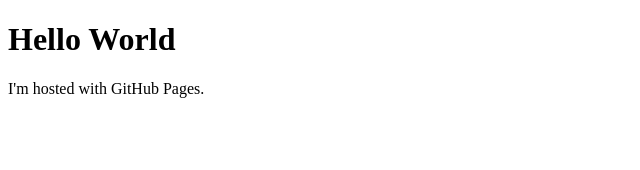
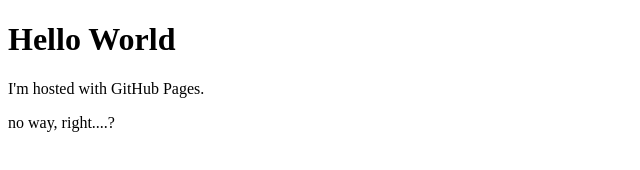
Before and after one commit to SchaafLaura/transberg.github.io, a plain HTML site: page index.html in a window 1280 px wide. Shown: the whole page, without its empty margins (0-640 px from the left). Drawn offline with Linux system fonts and the light colour scheme.

Commit message:
Update index.html

```diff
--- a/index.html
+++ b/index.html
@@ -3,5 +3,6 @@
 <body>
 <h1>Hello World</h1>
 <p>I'm hosted with GitHub Pages.</p>
+  no way, right....?
 </body>
 </html>
```
